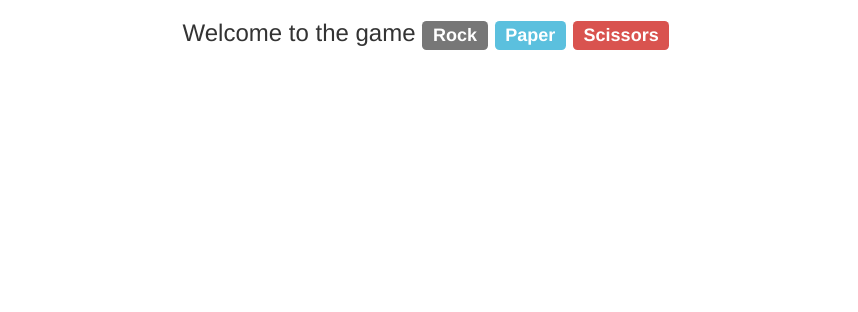
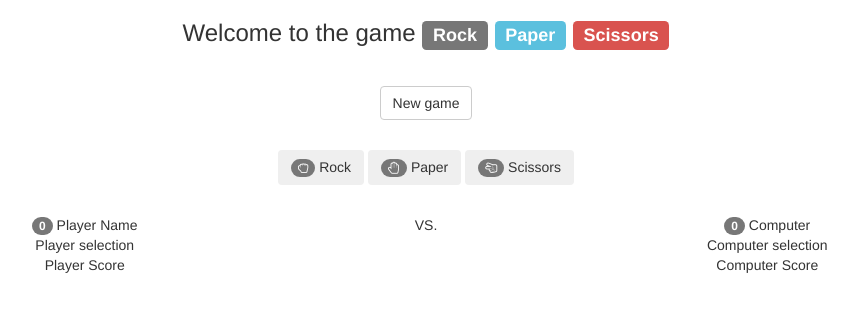
Before and after one commit to marcinw99/JS-Rock-Paper-Scissors, a website: page index.html in a window 1280 px wide. Shown: the whole page, without its empty margins (214-1072 px from the left). Drawn offline with nearby package versions, Linux system fonts and the light colour scheme.

Commit message:
Add HTML & CSS structure

```diff
--- a/index.html
+++ b/index.html
@@ -3,9 +3,9 @@
 	<head>
 		<meta charset="UTF-8">
 		<title>Rock Paper Scissors</title>
-		<meta name="stylesheet" href="css/style.css">
 		<link href="https://maxcdn.bootstrapcdn.com/bootstrap/3.3.6/css/bootstrap.min.css" rel="stylesheet" />
     	<link href="https://cdnjs.cloudflare.com/ajax/libs/font-awesome/4.6.3/css/font-awesome.min.css" rel="stylesheet" />
+    	<link rel="stylesheet" href="css/style.css">
 	</head>
 	<body>
 		<div class="container">
@@ -16,6 +16,82 @@
 				<span class="label label-danger">Scissors</span>
 			</h3>
 		</div>
+		<div id="js-newGameElement" class="container">
+			<div class="row text-center">
+			    <button  id="js-newGameButton" class="btn btn-default">
+			    	New game
+			    </button>
+			</div>
+		</div>
+		<div id="js-playerPickElement" class="container">
+			<div class="row text-center">
+		    	<button id="js-playerPick_rock" class="btn">
+		        	<span class="badge">
+		        		<i class="fa fa-hand-rock-o" aria-hidden="true"></i>
+		      		</span>
+		      		Rock
+		    	</button>
+			    <button id="js-playerPick_paper"  class="btn">
+			    	<span class="badge">
+			    		<i class="fa fa-hand-paper-o" aria-hidden="true"></i>
+			        </span>
+			        Paper
+			    </button>
+			    <button id="js-playerPick_scissors"  class="btn">
+			    	<span class="badge">
+			        	<i class="fa fa-hand-scissors-o" aria-hidden="true"></i>
+			        </span>
+			        Scissors
+			    </button>
+			</div>
+		</div>
+		<div id="js-resultsTableElement" class="container">
+		    <div class="row">
+			    <div class="col-xs-5 text-center">
+			    	<span id="js-playerPoints" class="badge">
+			        	0
+			        </span>
+			        <span id="js-playerName">
+			        	Player Name
+			        </span>
+			    </div>
+			    <div class="col-xs-2 text-center">
+			    	VS.
+			    </div>
+			    <div class="col-xs-5 text-center">
+			    	<span id="js-computerPoints" class="badge">
+			    		0
+			    	</span>
+			    	Computer
+			    </div>
+		    </div>
+			<div class="row">
+			    <div class="col-xs-5 text-center">
+			        <span id="js-playerPick">
+			        	Player selection
+			        </span>
+			    </div>
+			    <div class="col-xs-2"></div>
+			    <div class="col-xs-5 text-center">
+			        <span id="js-computerPick">
+			        	Computer selection
+			        </span>
+			    </div>
+		    </div>
+		    <div class="row">
+			    <div class="col-xs-5 text-center">
+			        <span id="js-playerResult">
+			        	Player Score
+			        </span>
+			    </div>
+			    <div class="col-xs-2"></div>
+			    <div class="col-xs-5 text-center">
+			        <span id="js-computerResult">
+			        	Computer Score
+			        </span>
+			    </div>
+		    </div>
+		</div>
 		<script src="js/scripts.js"></script>
 	</body>
 </html>
--- a/js/scripts.js
+++ b/js/scripts.js
@@ -0,0 +1,11 @@
+var newGameBtn = document.getElementById('js-newGameButton');
+
+newGameBtn.addEventListener('click', newGame);
+
+var pickRock = document.getElementById('js-playerPick_rock'),
+     pickPaper = document.getElementById('js-playerPick_paper'),
+     pickScissors = document.getElementById('js-playerPick_scissors');
+
+pickRock.addEventListener('click', function() { playerPick('rock') });
+pickPaper.addEventListener('click', function() { playerPick('paper') });
+pickScissors.addEventListener('click', function() { playerPick('scissors') });
--- a/sass/style.scss
+++ b/sass/style.scss
@@ -0,0 +1,3 @@
+.container {
+	padding-bottom: 3rem;
+}
```
Also changed, not shown: css/style.css (added), 1 other file.
